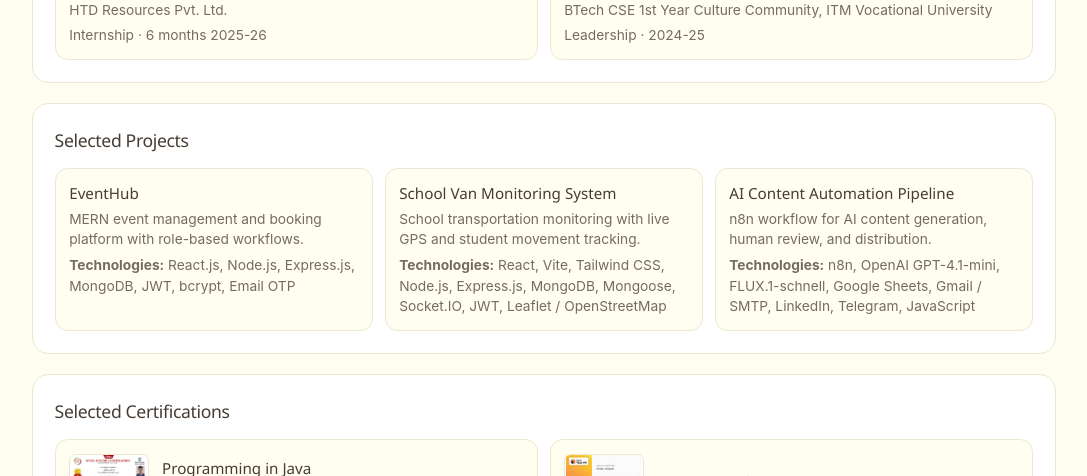
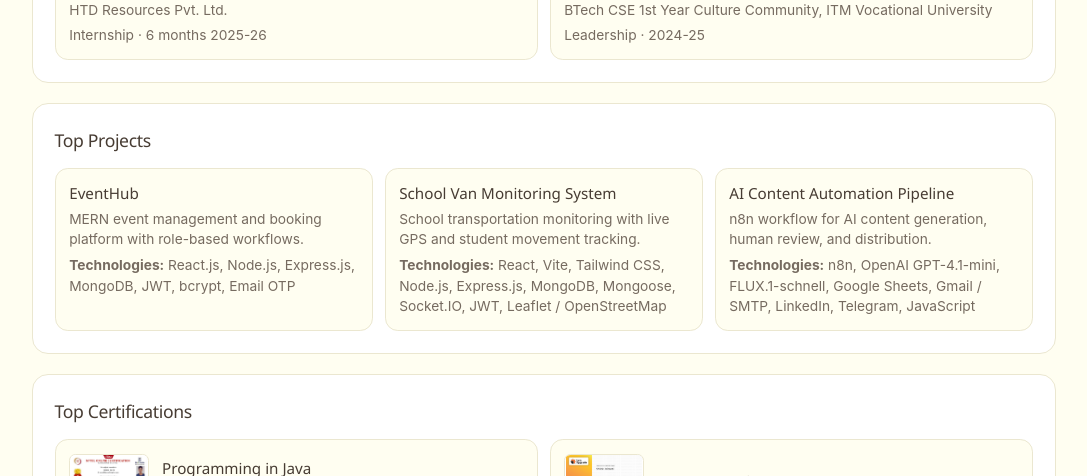
Before and after one commit to shlokj2006/Portfolio-Main, a React (Vite) app: page /resume in a window 1280 px wide. Shown: the part 960-1436 px from the top of the page, without its empty margins (96-1183 px from the left). Built offline with nearby package versions, Linux system fonts and the light colour scheme; no server answers.

Commit message:
Update ResumePage.jsx

```diff
--- a/src/pages/ResumePage.jsx
+++ b/src/pages/ResumePage.jsx
@@ -113,7 +113,7 @@ function ResumePage() {
       </section>
 
       <section className="resume-page__section" aria-labelledby="resume-projects">
-        <h2 id="resume-projects">Selected Projects</h2>
+        <h2 id="resume-projects">Top Projects</h2>
         <div className="resume-page__projects">
           {selectedProjects.map((project) => (
             <article className="resume-page__project" key={project.id}>
@@ -135,7 +135,7 @@ function ResumePage() {
       </section>
 
       <section className="resume-page__section" aria-labelledby="resume-certifications">
-        <h2 id="resume-certifications">Selected Certifications</h2>
+        <h2 id="resume-certifications">Top Certifications</h2>
         <div className="resume-page__certifications">
           {selectedCertifications.map((certificate) => (
             <article className="resume-page__certificate" key={certificate.id}>
```
